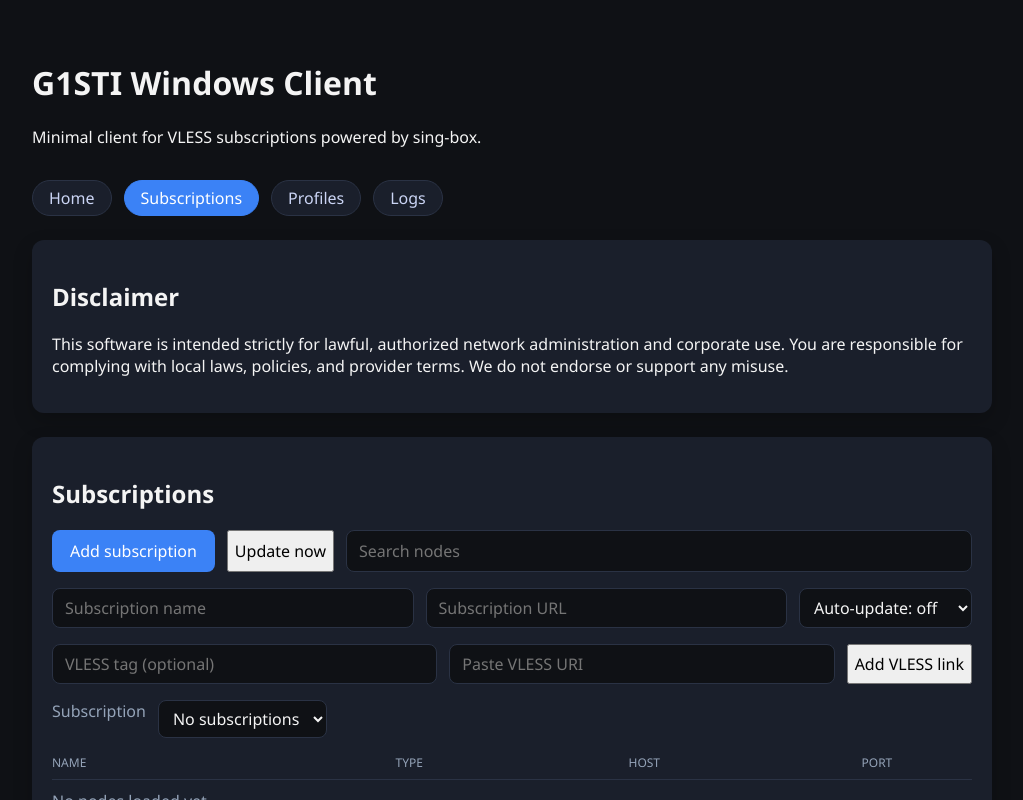
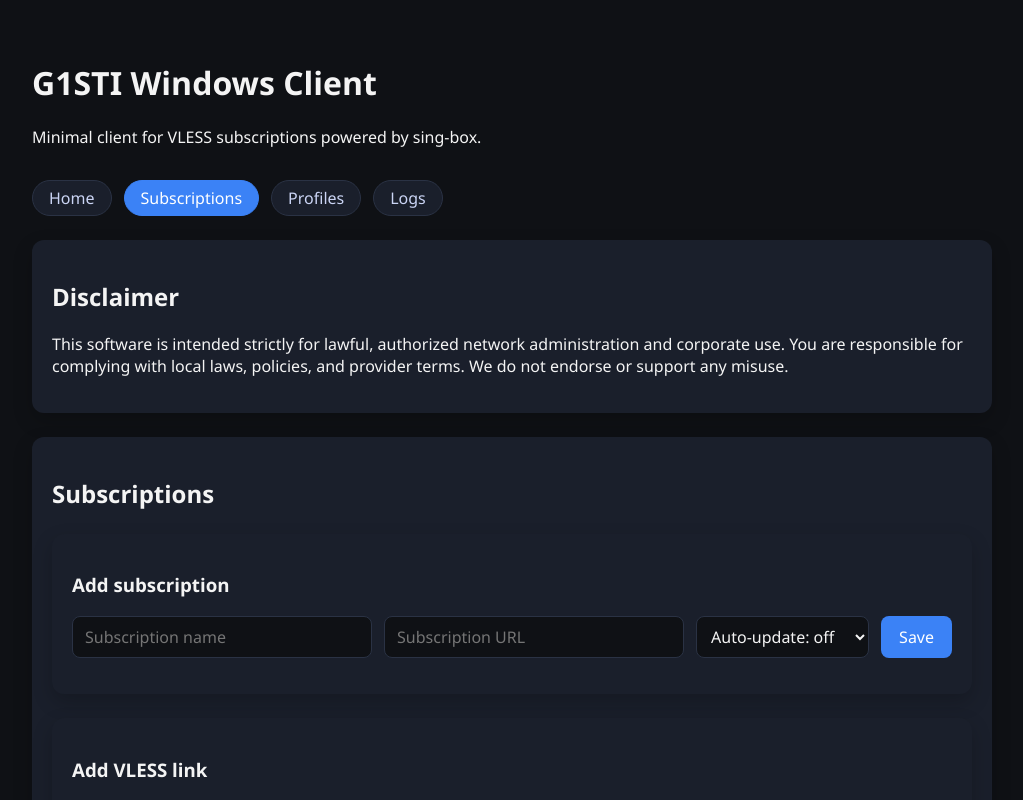
Before and after one commit to G1STI/G1STI, a React (Vite) app in the folder frontend/: page / in a window 1280 px wide. Both pictures are taken after a click on the button "Subscriptions". Shown: the top 800 px of the page, without its empty margins (128-1151 px from the left). Built offline with nearby package versions, Linux system fonts and the light colour scheme.

Commit message:
Improve subscriptions UI and VLESS import flow

```diff
--- a/frontend/src/App.tsx
+++ b/frontend/src/App.tsx
@@ -17,7 +17,9 @@
   const [subAutoUpdate, setSubAutoUpdate] = useState("off");
   const [vlessTag, setVlessTag] = useState("");
   const [vlessUri, setVlessUri] = useState("");
-  const [formError, setFormError] = useState("");
+  const [subscriptionError, setSubscriptionError] = useState("");
+  const [vlessError, setVlessError] = useState("");
+  const [busy, setBusy] = useState(false);
 
   useEffect(() => {
     const load = async () => {
@@ -62,42 +64,52 @@
   }, [nodes, search]);
 
   const onConnect = async () => {
+    setBusy(true);
     await api.connect();
     const nextStatus = await api.getStatus();
     if (nextStatus) setStatus(nextStatus);
+    setBusy(false);
   };
 
   const onDisconnect = async () => {
+    setBusy(true);
     await api.disconnect();
     const nextStatus = await api.getStatus();
     if (nextStatus) setStatus(nextStatus);
+    setBusy(false);
   };
 
   const onRefreshIP = async () => {
+    setBusy(true);
     await api.refreshPublicIP();
     const nextStatus = await api.getStatus();
     if (nextStatus) setStatus(nextStatus);
+    setBusy(false);
   };
 
   const onSetActiveProfile = async (profileId: string) => {
+    setBusy(true);
     await api.setActiveProfile(profileId);
     const nextStatus = await api.getStatus();
     if (nextStatus) setStatus(nextStatus);
+    setBusy(false);
   };
 
   const onAddSubscription = async () => {
-    setFormError("");
+    setSubscriptionError("");
     if (!subName.trim() || !subUrl.trim()) {
-      setFormError("Name and URL are required.");
+      setSubscriptionError("Name and URL are required.");
       return;
     }
+    setBusy(true);
     const created = await api.addSubscription(
       subName.trim(),
       subUrl.trim(),
       subAutoUpdate
     );
     if (!created) {
-      setFormError("Failed to add subscription.");
+      setSubscriptionError("Failed to add subscription.");
+      setBusy(false);
       return;
     }
     setSubName("");
@@ -105,29 +117,34 @@
     const updated = await api.listSubscriptions();
     setSubscriptions(updated);
     setSelectedSubscription(created.id);
+    setBusy(false);
   };
 
   const onUpdateSubscription = async () => {
     if (!selectedSubscription) {
-      setFormError("Select a subscription first.");
+      setSubscriptionError("Select a subscription first.");
       return;
     }
+    setBusy(true);
     await api.updateSubscription(selectedSubscription);
     const list = await api.listNodes(selectedSubscription);
     setNodes(list);
     const updated = await api.listSubscriptions();
     setSubscriptions(updated);
+    setBusy(false);
   };
 
   const onAddVless = async () => {
-    setFormError("");
+    setVlessError("");
     if (!vlessUri.trim()) {
-      setFormError("VLESS URI is required.");
+      setVlessError("VLESS URI is required.");
       return;
     }
+    setBusy(true);
     const profile = await api.addVlessUri(vlessTag.trim(), vlessUri.trim());
     if (!profile) {
-      setFormError("Failed to add VLESS link.");
+      setVlessError("Failed to add VLESS link.");
+      setBusy(false);
       return;
     }
     setVlessTag("");
@@ -143,6 +160,7 @@
     setNodes(list);
     const nextStatus = await api.getStatus();
     if (nextStatus) setStatus(nextStatus);
+    setBusy(false);
   };
 
   return (
@@ -195,10 +213,12 @@
               )}
             </div>
             <div className="status__actions">
-              <button className="primary" onClick={onConnect}>
+              <button className="primary" onClick={onConnect} disabled={busy}>
                 Connect
               </button>
-              <button onClick={onDisconnect}>Disconnect</button>
+              <button onClick={onDisconnect} disabled={busy}>
+                Disconnect
+              </button>
             </div>
           </div>
           <div className="status__row">
@@ -222,7 +242,9 @@
               <span className="muted">
                 {status?.public_ip || "Not checked"}
               </span>
-              <button onClick={onRefreshIP}>Refresh</button>
+              <button onClick={onRefreshIP} disabled={busy}>
+                Refresh
+              </button>
             </div>
           </div>
         </section>
@@ -231,18 +253,8 @@
       {activeTab === "Subscriptions" && (
         <section className="app__card">
           <h2>Subscriptions</h2>
-          <div className="toolbar">
-            <button className="primary" onClick={onAddSubscription}>
-              Add subscription
-            </button>
-            <button onClick={onUpdateSubscription}>Update now</button>
-            <input
-              type="search"
-              placeholder="Search nodes"
-              value={search}
-              onChange={(event) => setSearch(event.target.value)}
-            />
-          </div>
+          <div className="app__card">
+            <h3>Add subscription</h3>
             <div className="toolbar">
               <input
                 type="text"
@@ -265,7 +277,20 @@
                 <option value="12h">Auto-update: 12h</option>
                 <option value="24h">Auto-update: 24h</option>
               </select>
+              <button
+                className="primary"
+                onClick={onAddSubscription}
+                disabled={busy}
+              >
+                Save
+              </button>
             </div>
+            {subscriptionError && (
+              <div className="status__error">{subscriptionError}</div>
+            )}
+          </div>
+          <div className="app__card">
+            <h3>Add VLESS link</h3>
             <div className="toolbar">
               <input
                 type="text"
@@ -279,9 +304,23 @@
                 value={vlessUri}
                 onChange={(event) => setVlessUri(event.target.value)}
               />
-            <button onClick={onAddVless}>Add VLESS link</button>
+              <button onClick={onAddVless} disabled={busy}>
+                Import VLESS
+              </button>
             </div>
-          {formError && <div className="status__error">{formError}</div>}
+            {vlessError && <div className="status__error">{vlessError}</div>}
+          </div>
+          <div className="toolbar">
+            <button onClick={onUpdateSubscription} disabled={busy}>
+              Update nodes
+            </button>
+            <input
+              type="search"
+              placeholder="Search nodes"
+              value={search}
+              onChange={(event) => setSearch(event.target.value)}
+            />
+          </div>
           <div className="toolbar">
             <label className="muted">Subscription</label>
             <select
```
Lines whose indentation alone changed are shown as unchanged.
